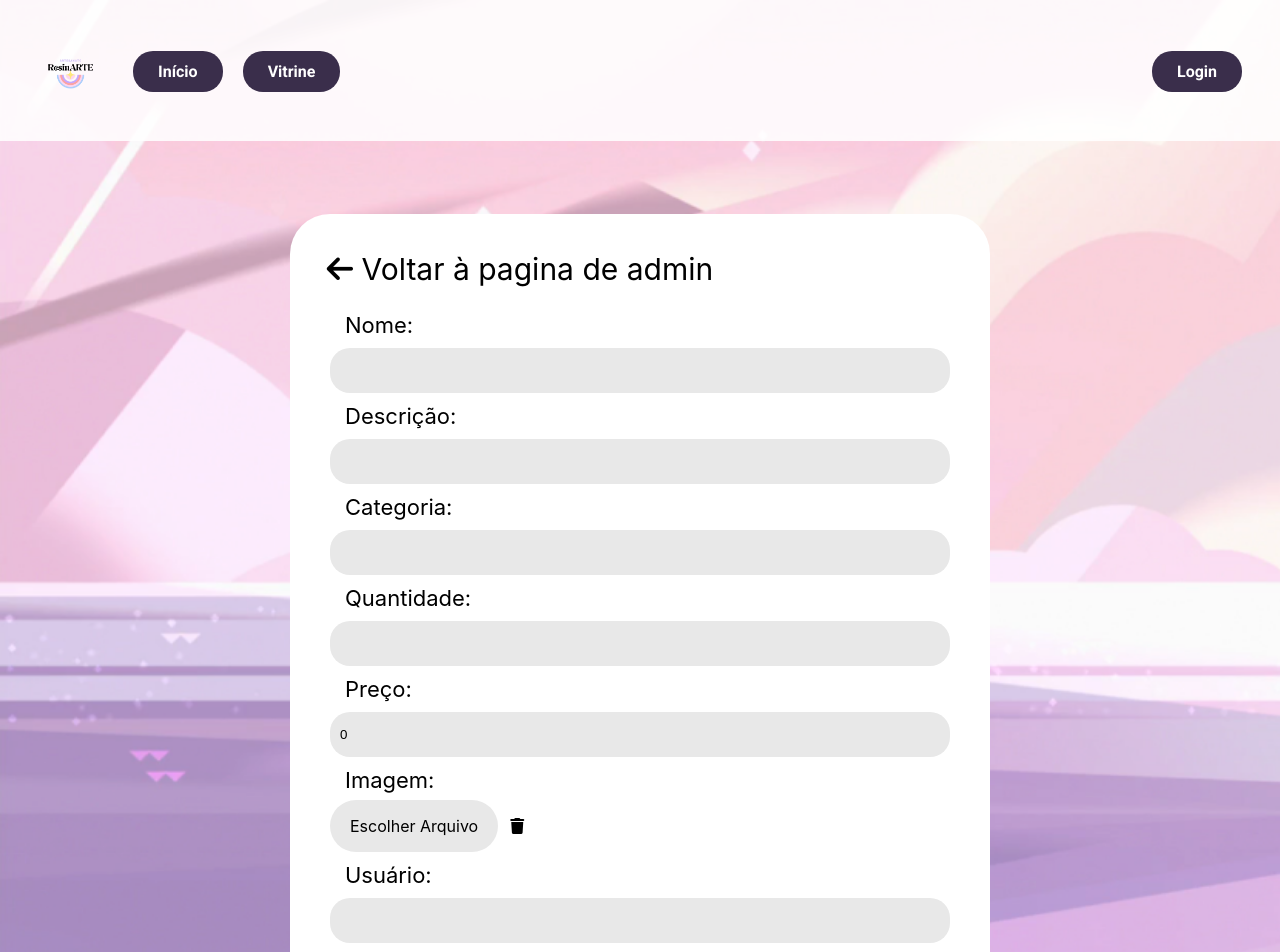
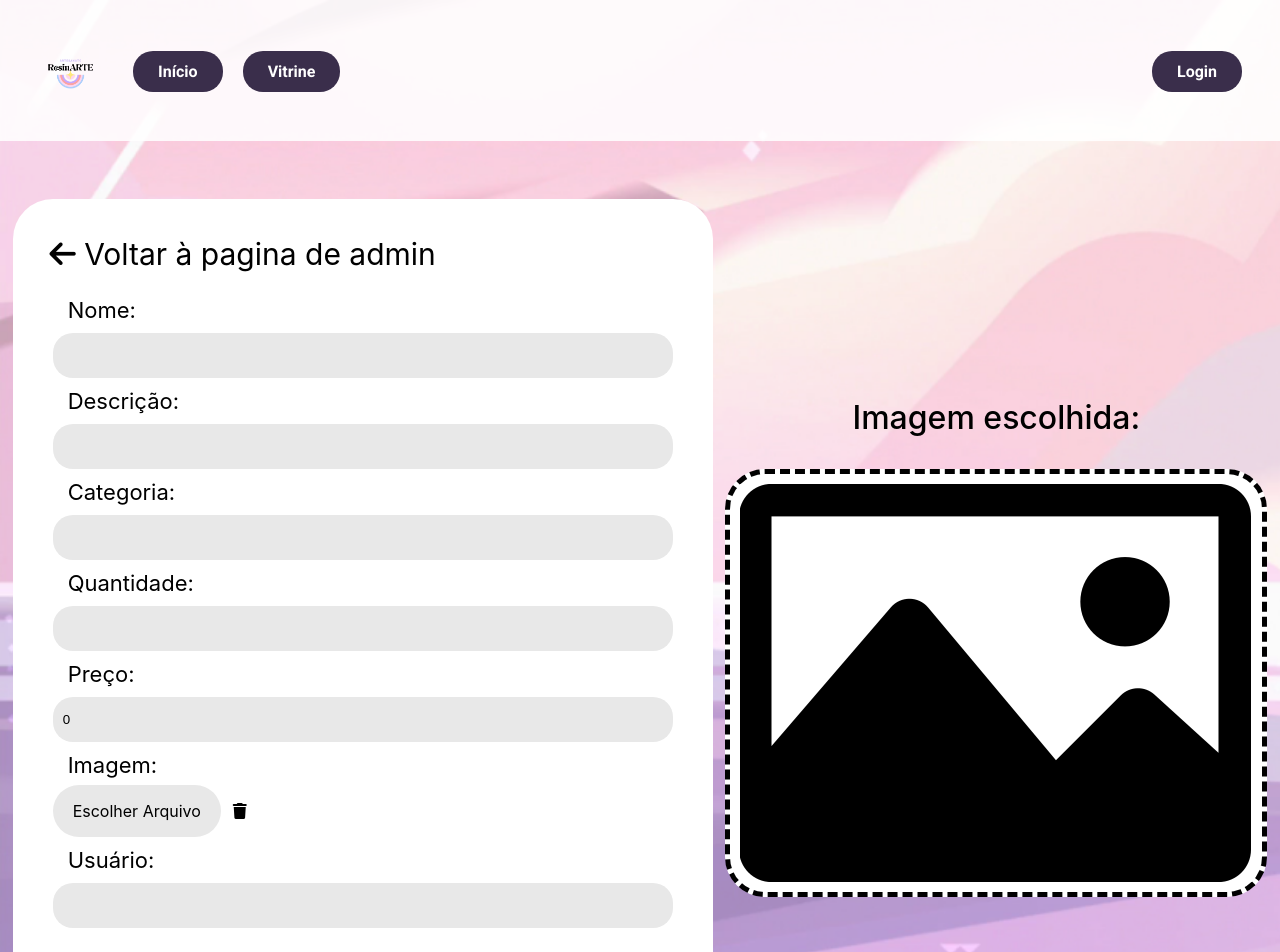
Before and after one commit to FFefo/resinartesite, a React (Create React App) app: page /adicionar in a window 1280 px wide. Shown: the top 952 px of the page. Built offline with nearby package versions, Linux system fonts and the light colour scheme; no server answers; a web font is replaced by a local one.

Commit message:
edições em inserir, consultar e admin + segurança atualizada

```diff
--- a/src/pages/admin/admin.jsx
+++ b/src/pages/admin/admin.jsx
@@ -1,14 +1,40 @@
 import './admin.scss'
 import Cabecalho from '../../components/Header/cabecalho.jsx'
 import BotaoAdmin from '../../components/botãoAdmin/botao.jsx'
+import { useNavigate } from 'react-router-dom';
+import { useEffect, useState } from 'react'
 
 export default function LandingPageAdmin() {
+
+    const [token, setToken] = useState(null);
+
+    const navigate = useNavigate()
+
+    async function Sair() {
+        localStorage.setItem('USUARIO', null)
+        navigate('/')
+    }
+
+    useEffect(() => {
+        let token = localStorage.getItem('USUARIO')
+        setToken(token)
+
+        if (token === 'null') {
+            navigate('/')
+        }
+    }, [])
+
     return (
         <div className='pagina-admin'>
 
             <Cabecalho />
 
             <div className='conteúdo'>
+
+                <button className='voltar' onClick={Sair}><i className="fa-solid fa-arrow-left"></i> Sair da conta</button>
+
+
+
 
                 <div className='cont-sup'>
 
@@ -17,9 +43,9 @@ export default function LandingPageAdmin() {
                         <p>Aqui você pode controlar o conteúdo de seu site, além de usufruir de outras ferramentas.</p>
                     </div>
 
-                    <div className='icon'>
+                    {/* <div className='icon'>
                         <i className="fa-solid fa-bars"></i>
-                    </div>
+                    </div> */}
                 </div>
 
                 <div className='botoes'>
--- a/src/pages/admin/admin.scss
+++ b/src/pages/admin/admin.scss
@@ -10,11 +10,21 @@
     .conteúdo {
         display: flex;
         flex-direction: column;
-        gap: 100px;
-        height: 957px;
+        gap: 50px;
+        height: 970px;
+
+        .voltar {
+            align-self: flex-start;
+            font-size: 32px;
+            color: inherit;
+            font-weight: 500;
+            margin: 25px 0px 0px 25px;
+            border: hidden;
+            background-color: transparent;
+            cursor: pointer;
+        }
 
         .cont-sup {
-            margin-top: 50px;
             display: flex;
             justify-content: center;
 
@@ -38,15 +48,15 @@
                 }
             }
 
-            .icon {
-                font-size: 50px;
-                display: flex;
-                align-self: start;
-                position: absolute;
-                right: 40px;
-                top: 200px;
+            // .icon {
+            //     font-size: 50px;
+            //     display: flex;
+            //     align-self: start;
+            //     position: absolute;
+            //     right: 40px;
+            //     top: 200px;
 
-            }
+            // }
         }
 
         .botoes {
--- a/src/pages/consultarAdmin/consulta.jsx
+++ b/src/pages/consultarAdmin/consulta.jsx
@@ -51,8 +51,9 @@ export default function Consulta() {
                         <th>Categoria</th>
                         <th>Quantidade</th>
                         <th>Preço</th>
-                        <th>Imagem</th>
+                        {/* <th>Imagem</th> */}
                         <th>Usuário</th>
+                        <th>Opções</th>
                     </tr>
                 </thead>
 
@@ -63,7 +64,14 @@ export default function Consulta() {
                             <td>{item.nome}</td>
                             <td>{item.descricao}</td>
                             <td>{item.categoria}</td>
+                            <td>{item.quantidade}</td>
                             <td>{item.preco}</td>
+                            {/* <img
+                                    id='produto'
+                                    src={item.imagem}
+                                    alt="Foto"
+                                /> */}
+                            <td>{item.usuario}</td>
                             <div className='opcoes'>
                                 <Link to={`/adicionar/${item.id}`}><i class="fa-solid fa-pen td"></i></Link>
                                 <Link onClick={() => Remover(item.id)}><i onClick={() => Remover(item.id)} className="fa-solid fa-trash td"></i></Link>
--- a/src/pages/consultarAdmin/consulta.scss
+++ b/src/pages/consultarAdmin/consulta.scss
@@ -12,6 +12,7 @@
         font-weight: 500;
         margin: 25px 0px 0px 25px;
         width: 351px;
+
     }
 
     button {
@@ -52,18 +53,23 @@
         tbody {
             background-color: white;
             border-radius: 50px;
-            width: 1500px;
+            width: 1580px;
 
             tr {
                 display: flex;
                 align-items: center;
                 height: 70px;
                 justify-content: space-between;
-                padding: 0px 30px;
+                padding: 0px 20px;
 
                 .opcoes {
                     display: flex;
                     gap: 20px;
+
+
+                    .fa-solid {
+                        color: black;
+                    }
                 }
 
                 .fa-solid:hover {
--- a/src/pages/inserirAdmin/inserir.jsx
+++ b/src/pages/inserirAdmin/inserir.jsx
@@ -148,16 +148,6 @@ export default function Inserir() {
 
                         </div>
 
-                        {imagem &&
-                            <div className='imagem'>
-                                <img
-                                    id='inimigo'
-                                    src={imagem}
-                                    alt="Foto"
-                                />
-                            </div>
-                        }
-
                         <label htmlFor="Usuário">Usuário:</label>
                         <input
                             type="text"
@@ -168,7 +158,35 @@ export default function Inserir() {
                     </div>
                 </div>
 
+                <div className='secao-imagem'>
 
+                    <p>Imagem escolhida:</p>
+
+                    <div className='caixinha-imagem'>
+
+                        {imagem ?
+
+                            <img style={{
+                                width: "100%",
+                            }}
+                                id='produto'
+                                src={imagem}
+                                alt="Foto"
+                            />
+
+                            :
+
+                            <img style={{
+                                padding: "10px",
+                            }}
+                                id='produto'
+                                src={'/assets/images/photo.png'}
+                                alt="Foto"
+                            />
+
+                        }
+                    </div>
+                </div>
             </div>
         </div>
     )
--- a/src/pages/inserirAdmin/inserir.scss
+++ b/src/pages/inserirAdmin/inserir.scss
@@ -9,7 +9,7 @@
         height: 100%;
         display: flex;
         align-items: center;
-        justify-content: center;
+        justify-content: space-evenly;
 
         .caixinha {
 
@@ -30,7 +30,6 @@
             flex-direction: column;
             align-items: center;
             justify-content: center;
-            margin-top: 30px;
 
             width: 700px;
             height: 865px;
@@ -99,7 +98,7 @@
                         align-items: center;
                         gap: 7px;
 
-                        .btimg{
+                        .btimg {
                             padding: 16px 20px;
                             background-color: #e8e8e8;
                             border-radius: 30px;
@@ -119,11 +118,29 @@
                 }
             }
 
-            img {
-                margin-top: 50px;
-                max-width: 100px;
-                max-height: 100px;
+        }
 
+        .secao-imagem {
+            display: flex;
+            flex-direction: column;
+            align-items: center;
+
+            p{
+                font-size: 32px;
+                font-weight: 500;
+            }
+
+            .caixinha-imagem {
+                display: flex;
+                flex-direction: column;
+                align-items: center;
+
+                background-color: white;
+                border-radius: 40px;
+                border: 5px dashed black;
+                max-width: 600px;
+                max-height: 650px;
+                overflow: hidden;
             }
         }
     }
```
Also changed, not shown: public/assets/images/photo.png (added).
